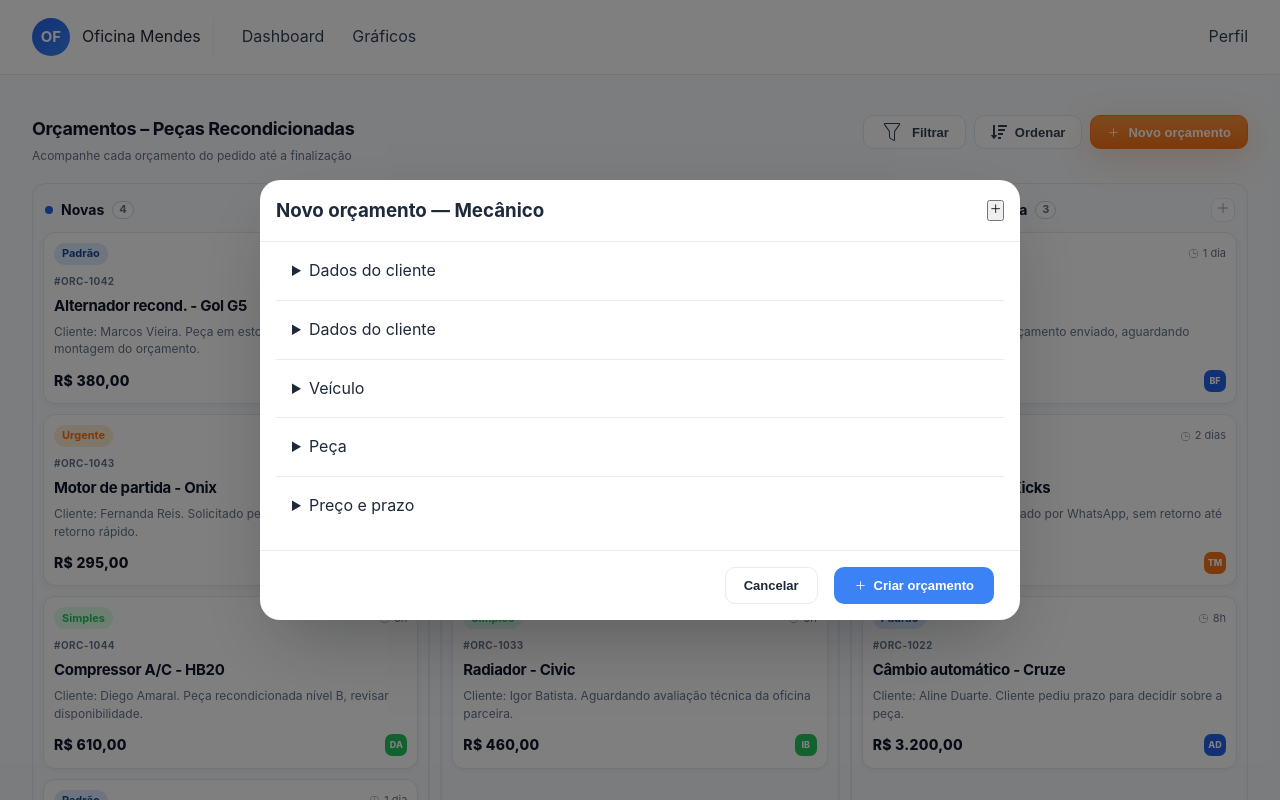
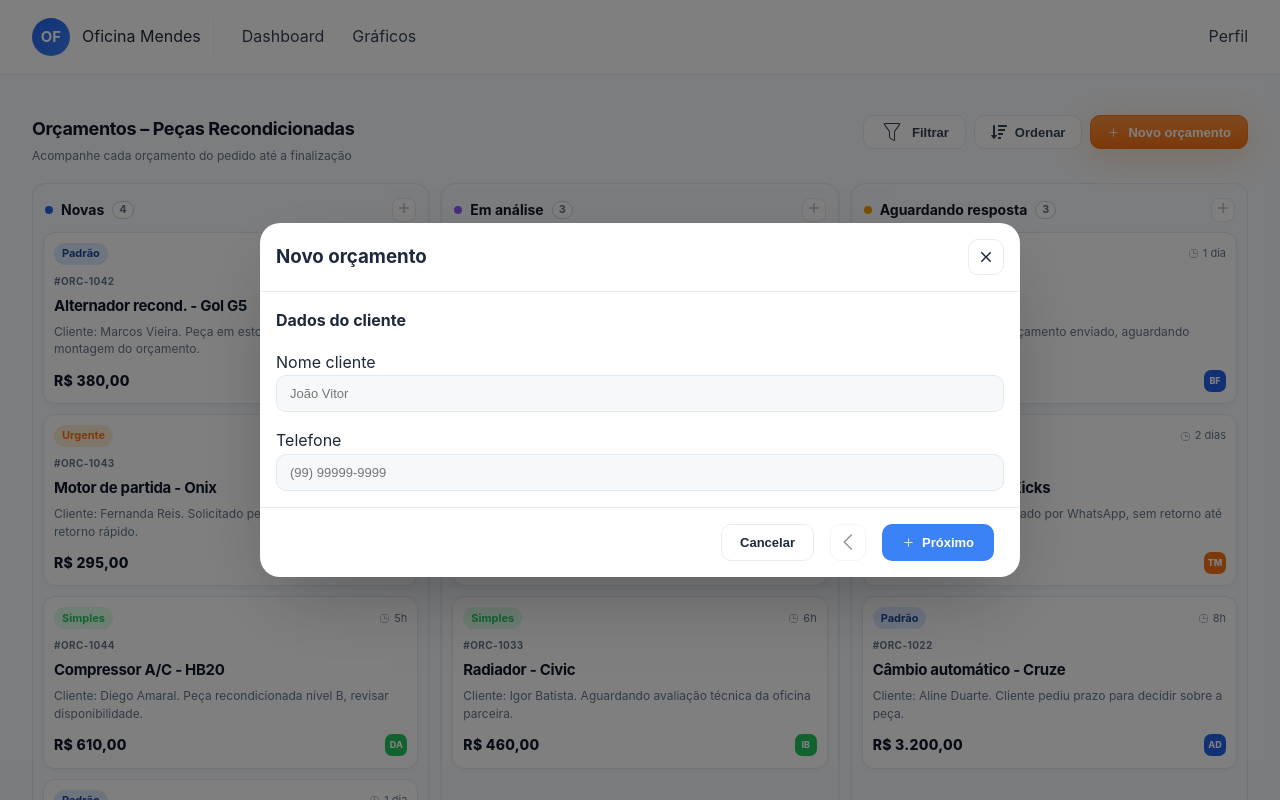
Before and after one commit to rebecaCaroba/AutoFast, a React (Vite) app: page /dashboard in a window 1280 px wide. Both pictures are taken after a click on the button 404 px from the left and 209 px from the top of the page. Shown: the top 800 px of the page. Built offline with nearby package versions, Linux system fonts and the light colour scheme.

Commit message:
Modal criar orçamento do mecanico

```diff
--- a/src/components/ModalCreateBudget/index.tsx
+++ b/src/components/ModalCreateBudget/index.tsx
@@ -1,52 +1,121 @@
+import { useState } from 'react';
 import './styele.scss'
 import { IoAddSharp } from "react-icons/io5";
+import { IoMdClose } from "react-icons/io";
+
+import { GrPrevious } from "react-icons/gr";
+
 
 interface ModalCreateBudgetProps {
     handleOpenModal: () => void
 }
 
-export function ModalCreateBudget({handleOpenModal}: ModalCreateBudgetProps) {
+export function ModalCreateBudget({ handleOpenModal }: ModalCreateBudgetProps) {
+    const [step, setStep] = useState<number>(1)
+
+    function handleNextStep() {
+        setStep((state) => state + 1)
+    }
+
+    function handlePreviousStep() {
+        setStep((state) => state - 1)
+    }
+
     return (
         <div className="modal-create-budget">
             <div className='modal-create-budget-container'>
                 <div className="modal-creat-budget-header">
                     <div className="modal-creat-budget-header-title">
-                        <h3>Novo orçamento — Mecânico</h3>
+                        <h3>Novo orçamento</h3>
                     </div>
 
                     <div className="modal-creat-budget-header-buttons">
                         <button className='modal-creat-budget-btn'>
-                            <IoAddSharp />
+                            < IoMdClose size={18}/>
                         </button>
                     </div>
                 </div>
 
                 <div className='modal-create-budget-body'>
-                    <details>
-                        <summary>Dados do cliente</summary>
-                        <p>Detalhes</p>
-                    </details>
+                    <form className="modal-create-budget-body-form" action="">
+                        {
+                            step == 1 && (
+                                <>
+                                    <h4>Dados do cliente</h4>
+                                    <div className='form-fiel'>
+                                        <label htmlFor="">Nome cliente</label>
+                                        <input type="text" placeholder='João Vitor' />
+                                    </div>
+                                    <div className='form-fiel'>
+                                        <label htmlFor="">Telefone</label>
+                                        <input type="text" placeholder='(99) 99999-9999' />
+                                    </div>
+                                </>
+                            )
+                        }
 
+                        {
+                            step == 2 && (
+                                <>
+                                    <h4>Dados do Veículo</h4>
+                                    <div className='form-fiel'>
+                                        <label htmlFor="">Modelo</label>
+                                        <input type="text" placeholder='VW Gol G5 1.5' />
+                                    </div>
+                                    <div className='form-fiel'>
+                                        <label htmlFor="">Ano</label>
+                                        <input type="number" placeholder='2017' />
+                                    </div>
+                                </>
+                            )
+                        }
 
-                    <details>
-                        <summary>Dados do cliente</summary>
-                        <p>Detalhes</p>
-                    </details>
+                        {
+                            step == 3 && (
+                                <>
+                                    <h4>Dados da peça</h4>
+                                    <div className='form-fiel'>
+                                        <label htmlFor="">Nome da peça</label>
+                                        <input type="text" placeholder='Eixo dianteiro' />
+                                    </div>
+                                    <div className='form-fiel'>
+                                        <label htmlFor="">Garantia</label>
+                                        <select>
+                                            <option value="">3 meses</option>
+                                            <option value="">4 meses</option>
+                                            <option value="">6 meses</option>
+                                            <option value="">Sem garantia</option>
+                                        </select>
+                                    </div>
+                                    <div className='form-fiel'>
+                                        <label htmlFor="">Foto da peça</label>
+                                        <input type="file" />
+                                    </div>
+                                    <div className='form-fiel'>
+                                        <label htmlFor="">Descrição</label>
+                                        <textarea name="" id="" placeholder='Descreva o problema relatado e o que será feito...'></textarea>
+                                    </div>
+                                </>
+                            )
+                        }
 
-                    <details>
-                        <summary>Veículo</summary>
-                        <p>Detalhes</p>
-                    </details>
+                        {
+                            step == 4 && (
+                                <>
+                                    <h4>Prazo e entrega</h4>
+                                    <div className='form-fiel'>
+                                        <label htmlFor="">Valor Orçamento</label>
+                                        <input type="number" placeholder='Ex: 360,50' step={0.0} />
+                                    </div>
+                                    <div className='form-fiel'>
+                                        <label htmlFor="">Prazo de entrega</label>
+                                        <input type="text" placeholder='Ex: 2 dias úteis' />
+                                    </div>
+                                </>
+                            )
+                        }
 
-                    <details>
-                        <summary>Peça</summary>
-                        <p>Detalhes</p>
-                    </details>
-
-                    <details>
-                        <summary>Preço e prazo</summary>
-                        <p>Detalhes</p>
-                    </details>
+                    </form>
 
 
                 </div>
@@ -57,10 +126,23 @@ export function ModalCreateBudget({handleOpenModal}: ModalCreateBudgetProps) {
                             Cancelar
                         </button>
 
-                        <button className='modal-creat-budget-btn-submit'>
-                            <IoAddSharp />
-                            Criar orçamento
+                        <button onClick={handlePreviousStep} className='modal-creat-budget-btn-previous' disabled={step === 1}>
+                            <GrPrevious size={18}/>
                         </button>
+
+                        {step < 4 ? (
+                            <button onClick={handleNextStep} className='modal-creat-budget-btn-submit'>
+                                <IoAddSharp />
+                                Próximo
+                            </button>
+                        ) : (
+                            <button onClick={handleNextStep} className='modal-creat-budget-btn-submit'>
+                                <IoAddSharp />
+                                Criar Orçamento
+                            </button>
+                        )
+
+                        }
                     </div>
                 </div>
 
--- a/src/components/ModalCreateBudget/styele.scss
+++ b/src/components/ModalCreateBudget/styele.scss
@@ -29,26 +29,49 @@
         justify-content: space-between;
         padding: 1rem;
         border-bottom: 1px solid #EAEBF0;
+
+        .modal-creat-budget-btn {
+            padding: 0.5rem;
+            border-radius: 10px;
+            border: 1px solid #EAEBF0;
+            background: transparent;
+            color: $gray-800;
+            cursor: pointer;
+            display: flex;
+            align-items: center;
+            justify-content: center;
+
+        }
     }
 
     .modal-create-budget-body {
         margin: 1rem;
 
-        details {
-            margin: 1rem 0;
-            border-bottom: 1px solid #EAEBF0;
+        .modal-create-budget-body-form {
+            .form-fiel {
+                display: flex;
+                flex-direction: column;
+                margin-top: 1rem;
 
-            &:nth-last-child(1) {
-                border: 0;
+                input,
+                textarea,
+                select {
+                    border: 1px solid $gray-200;
+                    background: #F7F8FA;
+                    border-radius: 10px;
+                    padding: 10px 13px;
+                    font-size: 13px;
+                    outline: none;
+                    width: 100%;
+                    transition: border-color .15s ease, background .15s ease;
+                }
+
+                textarea {
+                    resize: vertical;
+                }
             }
 
-            summary {
-                margin: 1rem;
-
-            }
         }
-
-
     }
 
     .modal-create-budget-footer {
@@ -90,6 +113,23 @@
                 align-items: center;
                 gap: 7px;
             }
+
+            .modal-creat-budget-btn-previous {
+                padding: 0.5rem;
+                border-radius: 10px;
+                border: 1px solid #EAEBF0;
+                background: transparent;
+                color: $gray-800;
+                cursor: pointer;
+                display: flex;
+                align-items: center;
+                justify-content: center;
+
+                &:disabled {
+                    opacity: 0.5;
+                    cursor: not-allowed;
+                }
+            }
         }
     }
 }
```
